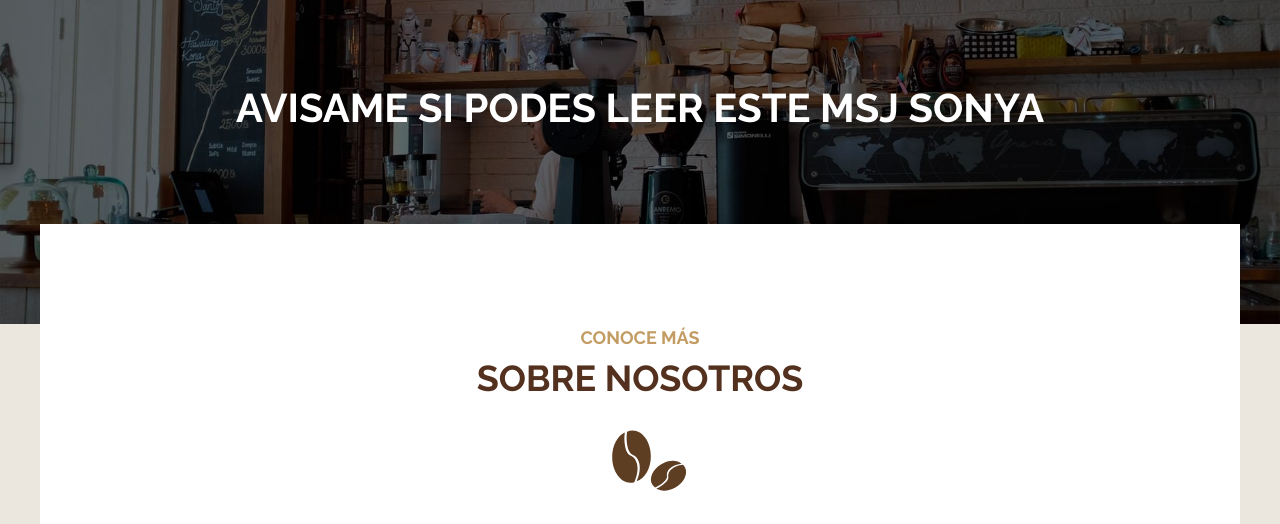
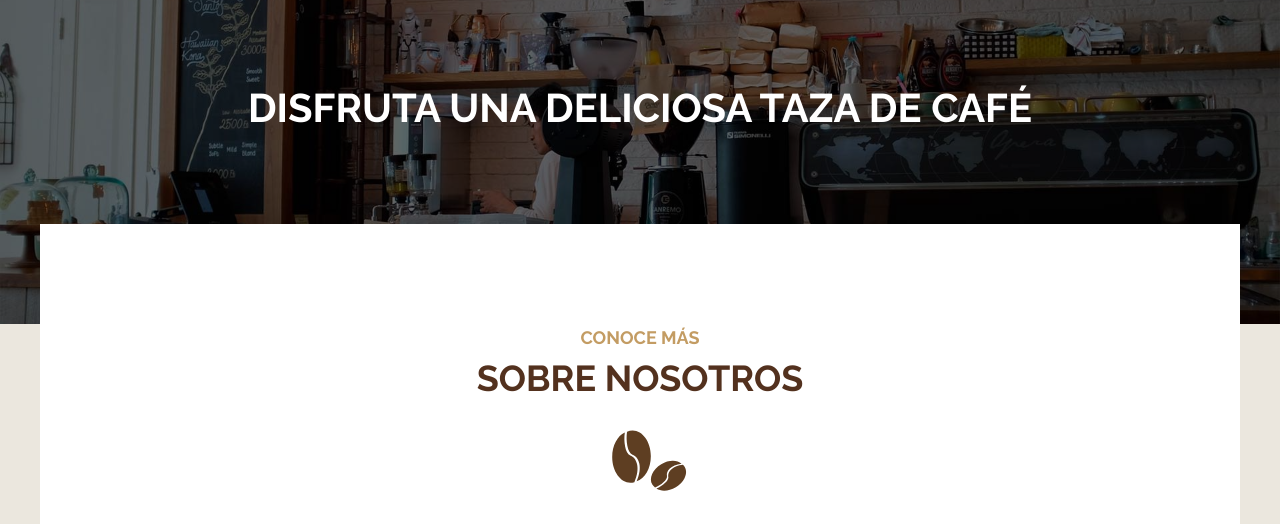
Before and after one commit to Cristian-E-Ponce/Coffee-Shop, a plain HTML site: page index.html in a window 1280 px wide. Shown: the part 276-800 px from the top of the page. Drawn offline with Linux system fonts and the light colour scheme; a web font is replaced by a local one.

Commit message:
Update index.html

```diff
--- a/index.html
+++ b/index.html
@@ -30,7 +30,7 @@
             </div>
 
             <div class="texto-header">
-                <h1>Avisame si podes leer este msj Sonya</h1>
+                <h1>Disfruta una deliciosa taza de café</h1>
             </div>
         </div>
     </header>
```
